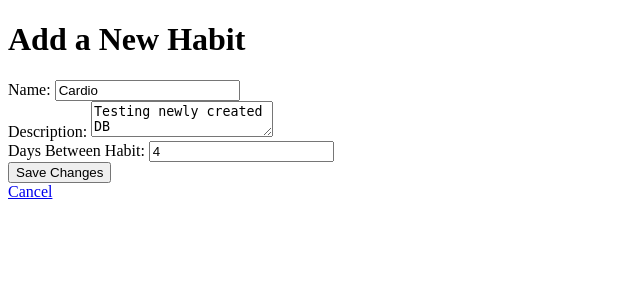
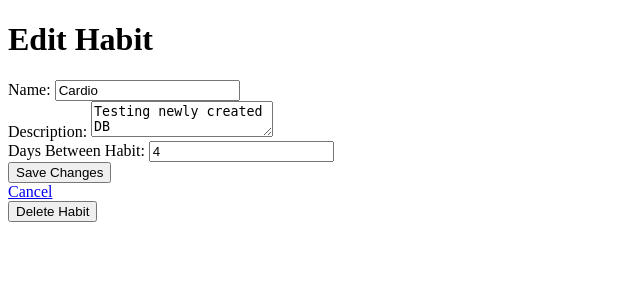
Before and after one commit to cja-smith/flask_habits, a Flask app: page /edit/1 in a window 1280 px wide. Shown: the top 300 px of the page, without its empty margins (0-640 px from the left). Run offline with Flask 3, Linux system fonts and the light colour scheme.

Commit message:
Added POST route to delete habit (delete/<habit_id>) Configure SQLAlchemy cascade delete for automatic Datetracker cleanup Added 'Delete' button to edit_habit.html Added 'Add Habit' button to index.html

```diff
--- a/app/models.py
+++ b/app/models.py
@@ -9,7 +9,7 @@ class Habit(db.Model):
     description = db.Column(db.Text, default='')
     date_created = db.Column(db.Date, default=datetime.now(timezone.utc).date())
     days_between_habit = db.Column(db.Integer, nullable=False, default=1)
-    dates = db.relationship('DateTracker', backref='habit', lazy=True)
+    dates = db.relationship('DateTracker', backref='habit', lazy=True, cascade='all, delete')
 
     def __repr__(self):
         return f'{self.name}'
--- a/app/routes.py
+++ b/app/routes.py
@@ -80,3 +80,16 @@ def edit_habit(habit_id):
         return redirect(url_for('index'))
 
     return render_template('edit_habit.html', habit=habit)
+
+@app.route('/delete/<int:habit_id>', methods=['POST'])
+def delete_habit(habit_id):
+    habit = Habit.query.get_or_404(habit_id)
+    try:
+        db.session.delete(habit)
+        db.session.commit()
+    except Exception as e:
+        db.session.rollback()
+        flash(f"Error deleting habit: {str(e)}", "error")
+        return render_template('edit_habit.html', habit=habit)
+
+    return redirect(url_for('index'))
--- a/app/templates/edit_habit.html
+++ b/app/templates/edit_habit.html
@@ -4,7 +4,7 @@
     <title>Edit Habit</title>
 </head>
 <body>
-    <h1>Add a New Habit</h1>
+    <h1>Edit Habit</h1>
     <form method="POST">
         <label for="name">Name:</label>
         <input type="text" id="name" name="name" required value="{{ habit.name }}"><br>
@@ -18,5 +18,8 @@
         <button type="submit">Save Changes</button>
     </form>
     <a href="{{ url_for('index') }}">Cancel</a>
+    <form action="{{ url_for('delete_habit', habit_id=habit.id) }}" method="POST">
+        <button type="submit" class="btn btn-danger">Delete Habit</button>
+    </form>
 </body>
 </html>
--- a/app/templates/index.html
+++ b/app/templates/index.html
@@ -17,5 +17,9 @@
     {% else %}
         <p>No habits yet!</p>
     {% endif %}
+
+    <form action="{{ url_for('add_habit') }}" method="GET">
+        <button type="submit">Add Habit</button>
+    </form>
 </body>
 </html>
```
Also changed, not shown: app/database.db.
